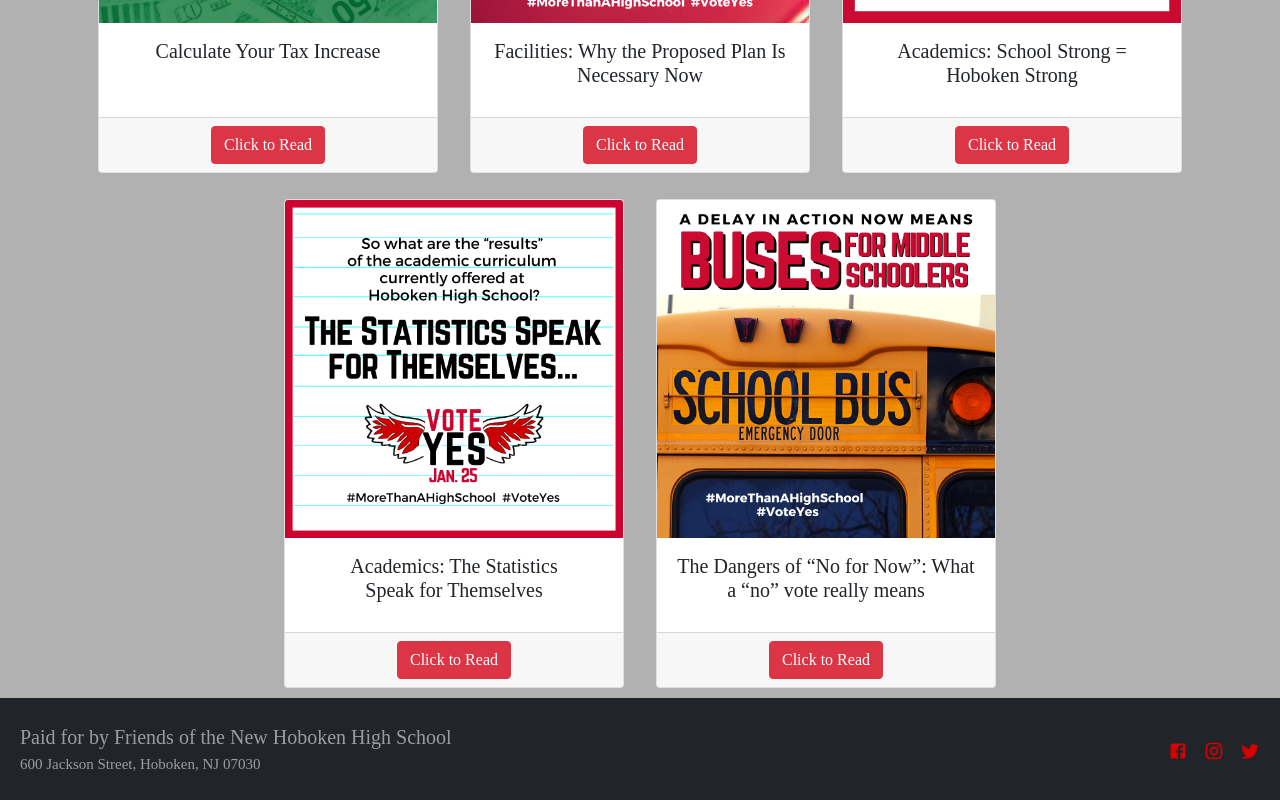
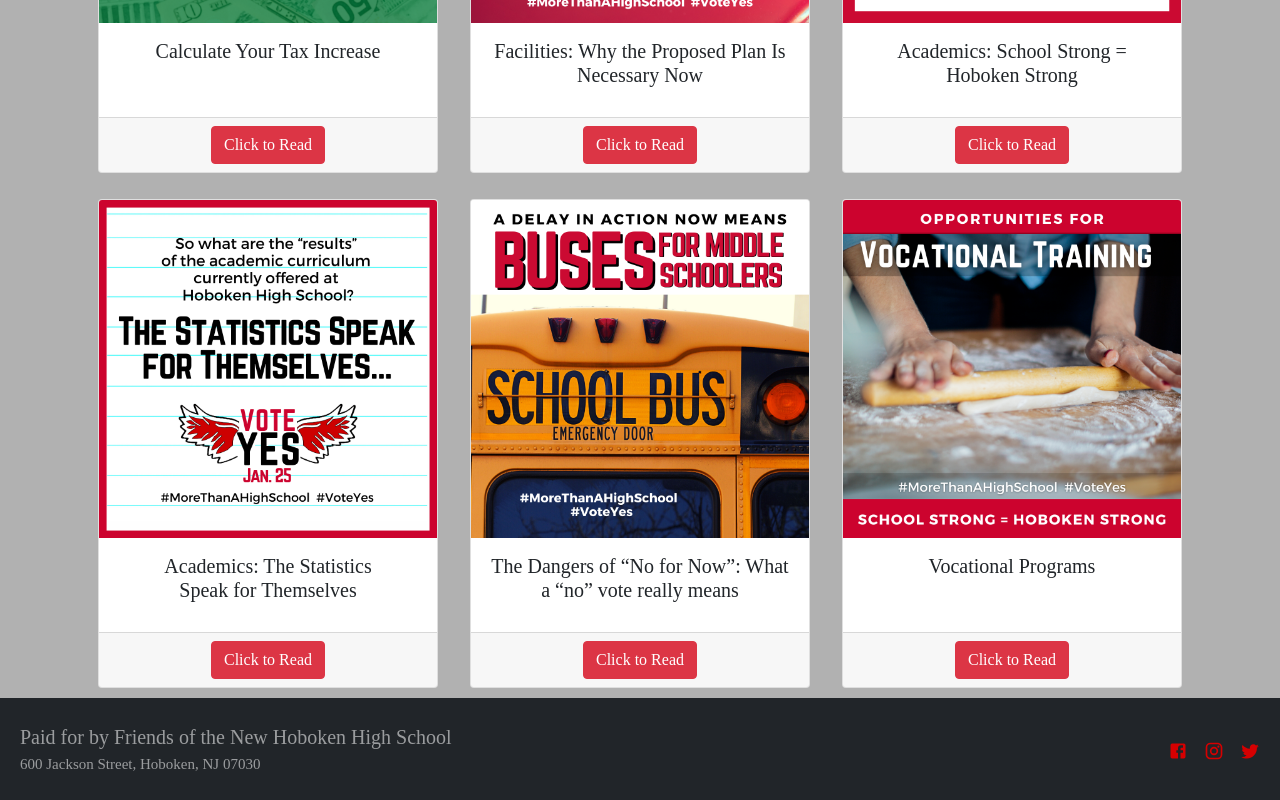
Before and after one commit to elenirotsides/morethanahighschool, a Next.js app: page /key-facts in a window 1280 px wide. Shown: the part 687-1487 px from the top of the page. Built offline with nearby package versions, Linux system fonts and the light colour scheme; a web font is replaced by a local one.

Commit message:
new key facts article

```diff
--- a/pages/key-facts.jsx
+++ b/pages/key-facts.jsx
@@ -28,6 +28,11 @@ const KeyFacts = () => {
             img: '/img/Dangers.png',
             title: 'The Dangers of “No for Now”: What a “no” vote really means',
             link: 'https://docs.google.com/document/d/18LIZKapeUQVCTrFDjXtO-QLUNgT4enBma9vJKrY-9MM/edit?usp=sharing',
+        },
+        {
+            img: '/img/vocational.png',
+            title: 'Vocational Programs',
+            link: 'https://docs.google.com/document/d/11aeGKIMMNkVOGLXWUBKe1Tu3aRbX6kW_VBV7nKTGsvU/edit?usp=sharing',
         },
     ];
 
```
Also changed, not shown: public/img/vocational.png (added).
